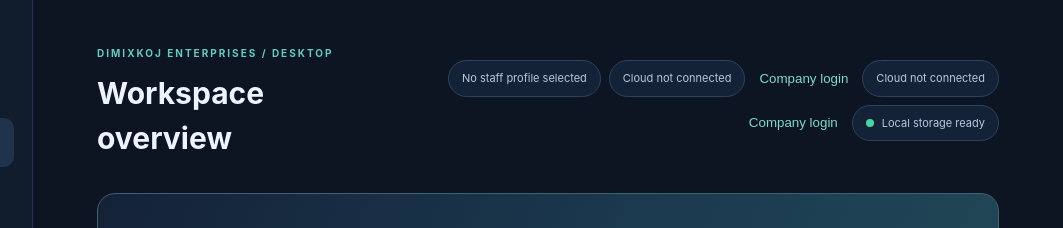
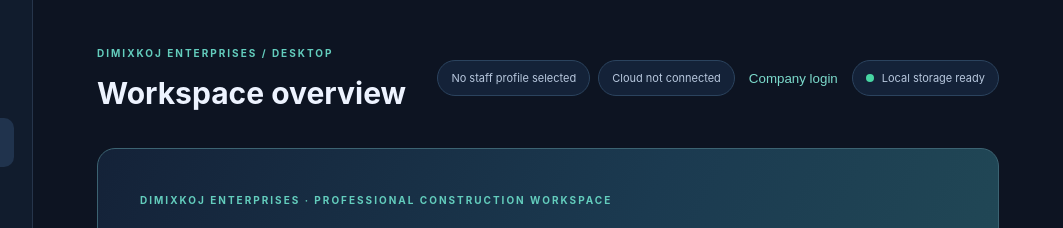
Before and after one commit to Dimixkoj/BuildFlow-1, a website built with Vite: page renderer/index.html in a window 1280 px wide. Shown: the top 228 px of the page, 217-1280 px from the left. Built offline with nearby package versions, Linux system fonts and the light colour scheme.

Commit message:
Remove duplicate cloud header controls

```diff
--- a/renderer/index.html
+++ b/renderer/index.html
@@ -24,7 +24,7 @@
     <div class="sidebar-foot"><span class="dot"></span> Offline-first workspace</div>
   </aside>
   <main>
-    <header><div><p class="eyebrow">DIMIXKOJ ENTERPRISES / DESKTOP</p><h1 id="page-title">Workspace overview</h1></div><div class="header-tools"><span id="active-staff-badge" class="status-pill">No staff profile selected</span><span id="cloud-status" class="status-pill">Cloud not connected</span><button class="quiet" id="cloud-open" type="button">Company login</button><span id="cloud-status" class="status-pill">Cloud not connected</span><button class="quiet" id="cloud-open" type="button">Company login</button><div class="status-pill"><span class="dot"></span><span id="sync-label">Local storage ready</span></div></div></header>
+    <header><div><p class="eyebrow">DIMIXKOJ ENTERPRISES / DESKTOP</p><h1 id="page-title">Workspace overview</h1></div><div class="header-tools"><span id="active-staff-badge" class="status-pill">No staff profile selected</span><span id="cloud-status" class="status-pill">Cloud not connected</span><button class="quiet" id="cloud-open" type="button">Company login</button><div class="status-pill"><span class="dot"></span><span id="sync-label">Local storage ready</span></div></div></header>
     <section id="cloud-auth-panel" class="panel hidden" aria-label="Company cloud account"><div class="panel-head"><div><h3>Dimixkoj Enterprise cloud account</h3><small id="cloud-account-status">Sign in to connect this app to the shared workforce backend.</small></div><button class="quiet" id="cloud-close" type="button">Close</button></div><div class="field-form field-form-wide"><label>Email address<input id="cloud-email" type="email" autocomplete="username" required placeholder="Company email"></label><label>Password<input id="cloud-password" type="password" autocomplete="current-password" required minlength="8" placeholder="Password"></label><div class="module-actions"><button class="primary" id="cloud-sign-in" type="button">Sign in</button><button class="secondary" id="cloud-sign-up" type="button">Create account</button><button class="secondary" id="cloud-sync" type="button" disabled>Sync projects</button><button class="quiet" id="cloud-sign-out" type="button" disabled>Sign out</button></div><p class="studio-note">Only the public publishable key is included in this client. Access is enforced by Supabase Auth and row-level security. The first owner account must use the company owner email already registered in the workforce workspace.</p></div></section>
     <section id="home-view" class="view">
       <div class="hero cover-hero"><div class="cover-copy"><p class="eyebrow">DIMIXKOJ ENTERPRISES · PROFESSIONAL CONSTRUCTION WORKSPACE</p><div class="cover-kicker">DESIGN · MEASURE · ESTIMATE · DELIVER</div><h2 id="hero-title">BuildFlow 1</h2><p class="cover-subtitle">Architectural CAD, 3D visualisation, bills of quantities and project cost control — connected in one practical workspace.</p><div class="cover-actions"><button class="primary" id="new-project">Create a project</button><button class="secondary" data-view="cad">Open design studio</button></div><div class="cover-meta"><span>METRIC-FIRST</span><span>OFFLINE-READY</span><span>MODEL-LINKED BOQ</span></div></div><div class="cover-art" aria-hidden="true"><div class="cover-ring ring-one"></div><div class="cover-ring ring-two"></div><div class="cover-cube"><span></span><i></i><b></b></div><div class="cover-caption">BUILDFLOW / 01</div></div></div>
```
